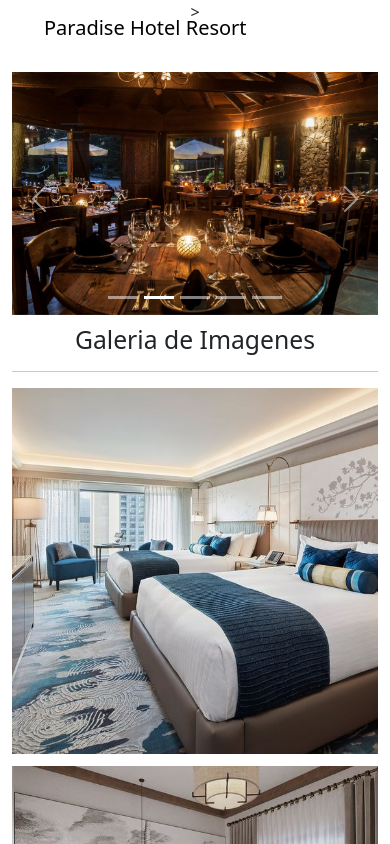
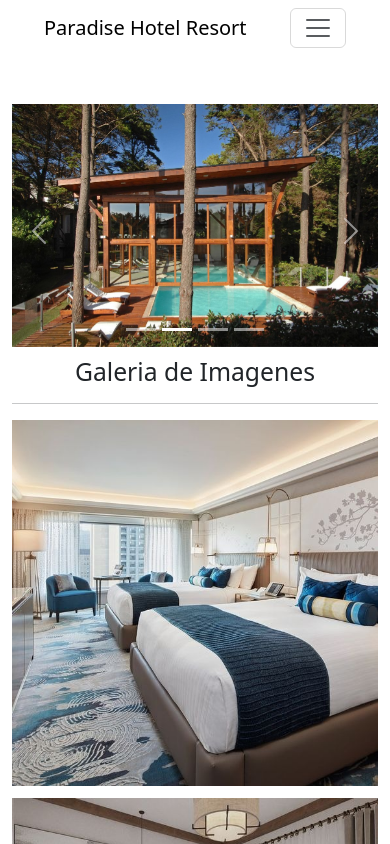
Before and after one commit to Lucianocabelloo/Frontend-ProyectoFinal-3, a React (Vite) app: page / in a window 390 px wide. Shown: the top 844 px of the page. Built offline with nearby package versions, Linux system fonts and the light colour scheme.

Commit message:
Se arreglo: Bug en la mq de una img

```diff
--- a/index.html
+++ b/index.html
@@ -5,7 +5,7 @@
     <link rel="icon" type="image/svg+xml" href="/vite.svg" />
     <meta name="viewport" content="width=device-width, initial-scale=1.0" />
     <meta name="description" content="Bienvenido al Hotel [nombre del hotel], un lugar de lujo y confort para tus vacaciones en [ubicación del hotel]. Reserva tu habitación con tarifas especiales y disfruta de nuestras instalaciones y servicios exclusivos.">
-    <meta name="keywords" content="hotel, [nombre del hotel], alojamiento, lujo, vacaciones, [ubicación del hotel], habitaciones, reservar, tarifas, ofertas, spa, gastronomía, eventos, bodas, actividades, descuentos, comentarios, contacto, mejor precio">>
+    <meta name="keywords" content="hotel, [nombre del hotel], alojamiento, lujo, vacaciones, [ubicación del hotel], habitaciones, reservar, tarifas, ofertas, spa, gastronomía, eventos, bodas, actividades, descuentos, comentarios, contacto, mejor precio">
     <meta name="author" content="Agustin Maza, Luciano Cabello, Martin cornejo, Nicolas Iosa ">
     <link href="https://cdn.jsdelivr.net/npm/bootstrap@5.3.3/dist/css/bootstrap.min.css" rel="stylesheet" integrity="sha384-QWTKZyjpPEjISv5WaRU9OFeRpok6YctnYmDr5pNlyT2bRjXh0JMhjY6hW+ALEwIH" crossorigin="anonymous">
     <title>Nombre de proyecto Final</title>
--- a/src/App.css
+++ b/src/App.css
@@ -46,3 +46,10 @@ a svg {
     flex: none;
   }
 }
+
+
+@media (max-width: 420px){
+  .container-nav{
+    gap: 0px;
+  }
+}
--- a/src/components/common/Menu.jsx
+++ b/src/components/common/Menu.jsx
@@ -4,7 +4,7 @@ import Navbar from 'react-bootstrap/Navbar';
 
 const Menu = () => {
   return (
-    <Navbar fixed="top"  expand="lg" className="d-flex justify-content-center bg-transparent navbar-light bg-light">
+    <Navbar  expand="lg" className="d-flex justify-content-center bg-transparent navbar-light bg-light">
     <Container className='container-nav'>
       <Navbar.Brand href="#home">Paradise Hotel Resort</Navbar.Brand>
       <Navbar.Toggle aria-controls="basic-navbar-nav" />
--- a/src/components/pages/gallery/CarouselGalery.jsx
+++ b/src/components/pages/gallery/CarouselGalery.jsx
@@ -9,12 +9,7 @@ import "./gallery.css"; // Importa tu archivo CSS donde aplicarás los estilos p
 
 function CarouselGalery() {
   const data = [
-    {
-      id: 1,
-      imgSrc: carrousel1,
-      text: "Piscina de afuera",
-      description: "Disfruta de la serenidad del aire libre con nuestra impresionante piscina exterior, rodeada de exuberante vegetación y el cálido resplandor del sol. Un oasis perfecto para relajarte y disfrutar del ambiente tranquilo."
-    },
+
     {
       id: 2,
       imgSrc: carrousel2,
--- a/src/components/pages/gallery/gallery.css
+++ b/src/components/pages/gallery/gallery.css
@@ -112,7 +112,7 @@ z-index: 999;
     border-radius: 25px;
   }
 
-  @media (max-width: 400px){
+  @media (max-width: 430px){
     .carousel-container {
         height: 30vh;
         overflow: hidden;
```
